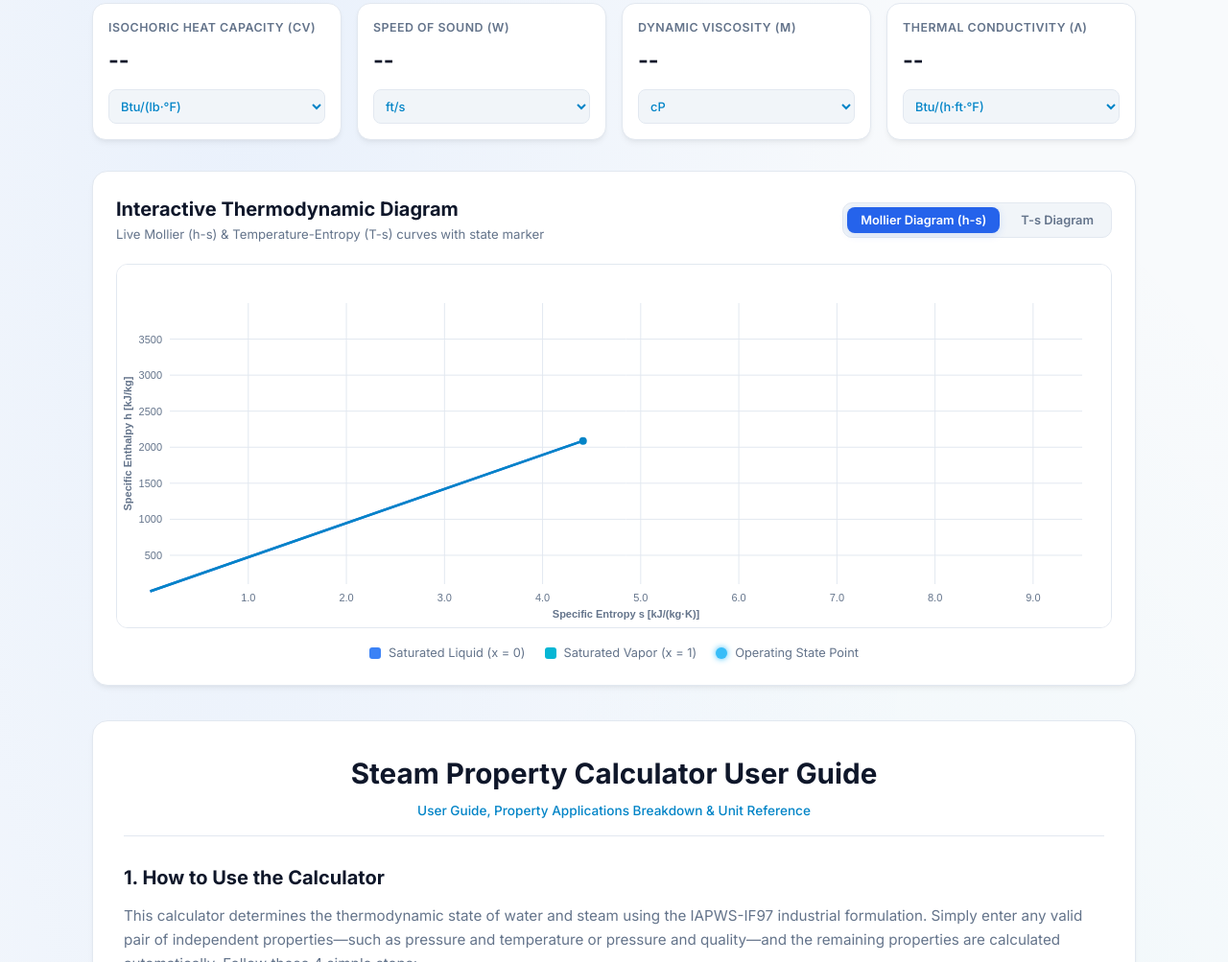
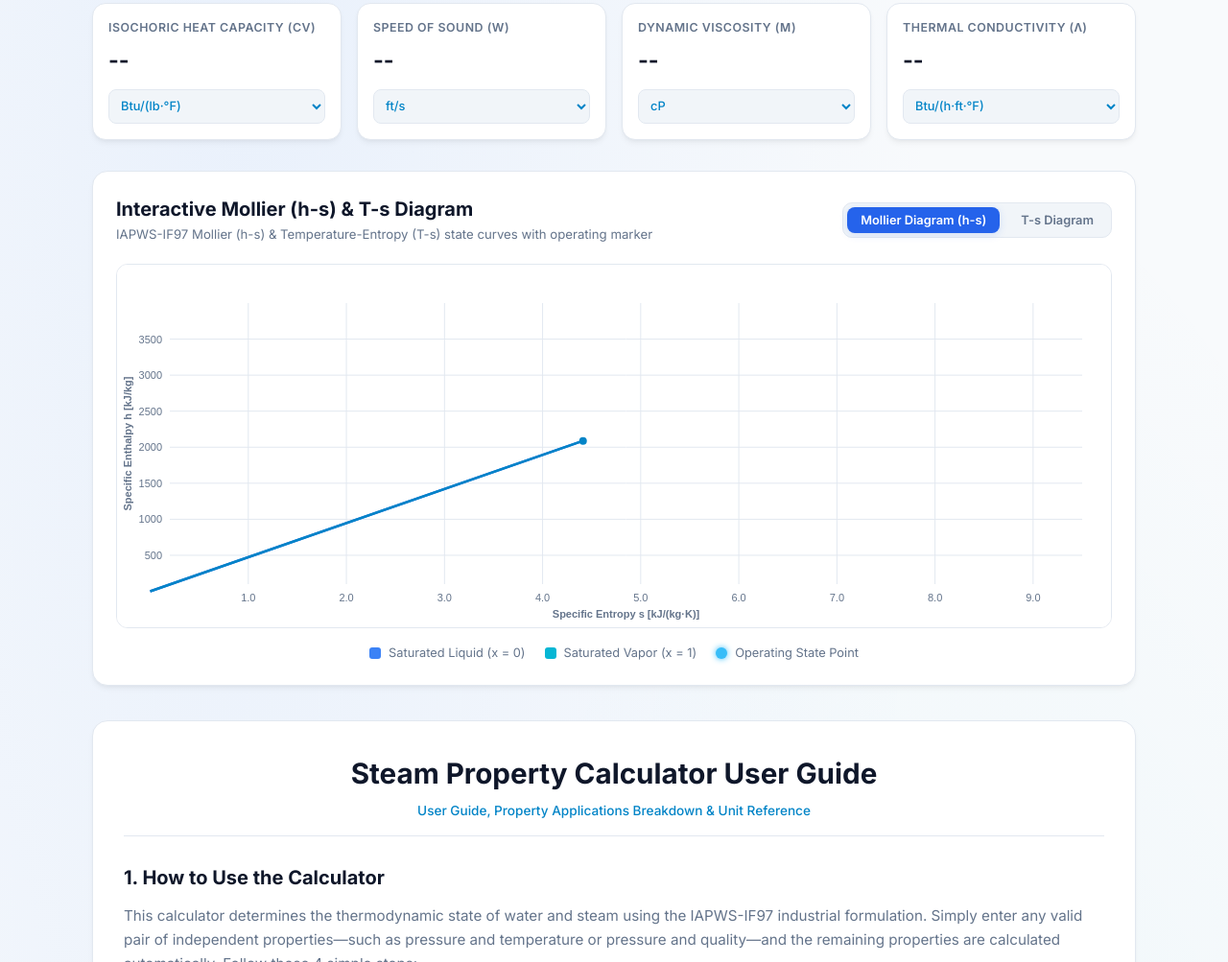
Before and after one commit to barunpandit321/powerplantcalc, a website built with Vite: page steam-calculator.html in a window 1280 px wide. Shown: the part 1106-2109 px from the top of the page at 96% size. Built offline with nearby package versions, Linux system fonts and the light colour scheme; what iapws-if97 would draw is missing.

Commit message:
Refine diagram section header and subtitle for professional engineering SEO

```diff
--- a/steam-calculator.html
+++ b/steam-calculator.html
@@ -331,8 +331,8 @@
             <section class="card chart-card" aria-label="Thermodynamic Diagram">
                 <div class="chart-header">
                     <div class="chart-title">
-                        <h2>Interactive Thermodynamic Diagram</h2>
-                        <p class="subtitle">Live Mollier (h-s) & Temperature-Entropy (T-s) curves with state marker</p>
+                        <h2>Interactive Mollier (h-s) & T-s Diagram</h2>
+                        <p class="subtitle">IAPWS-IF97 Mollier (h-s) & Temperature-Entropy (T-s) state curves with operating marker</p>
                     </div>
                     <div class="chart-tabs">
                         <button id="tabHs" class="chart-tab-btn active" data-chart="hs">Mollier Diagram (h-s)</button>
```
